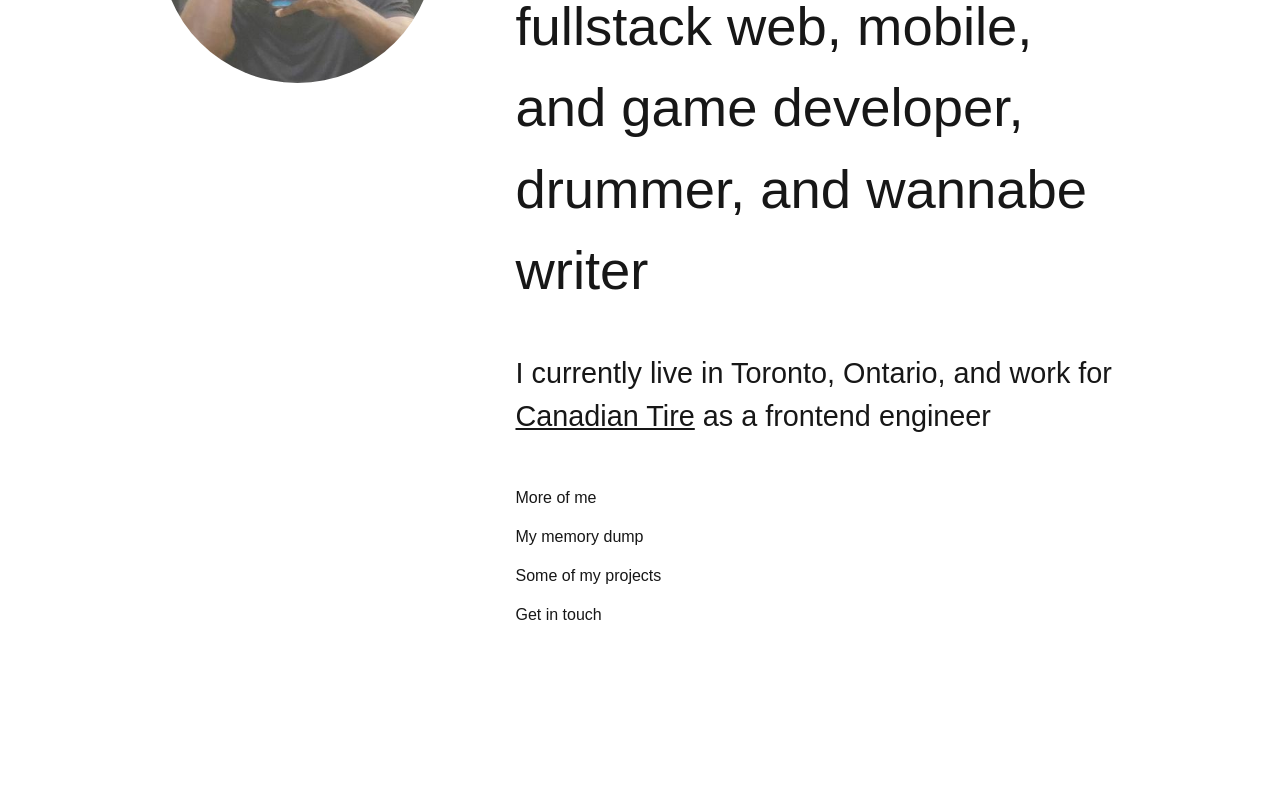
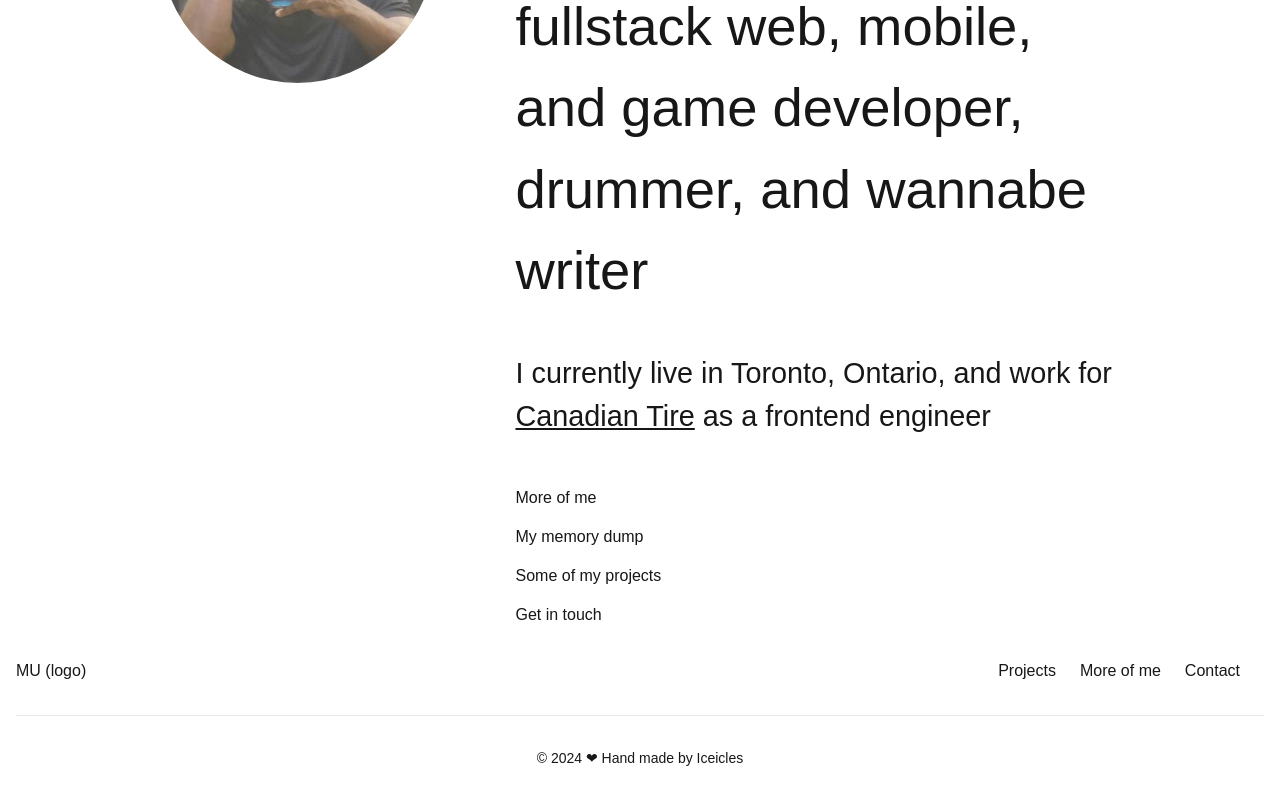
Before and after one commit to iceicles/portfolio, a Next.js app: page / in a window 1280 px wide. Shown: the part 360-1160 px from the top of the page. Before the commit the page ends 987 px from the top, so only its background shows below. Built offline with nearby package versions, Linux system fonts and the light colour scheme.

Commit message:
working on footer

```diff
--- a/app/layout.tsx
+++ b/app/layout.tsx
@@ -2,6 +2,7 @@ import type { Metadata } from 'next';
 import localFont from 'next/font/local';
 import './globals.css';
 import Header from '../components/Header';
+import Footer from '../components/Footer';
 
 const geistSans = localFont({
   src: './fonts/GeistVF.woff',
@@ -32,6 +33,7 @@ export default function RootLayout({
         <div>
           <Header />
           {children}
+          <Footer />
         </div>
       </body>
     </html>
--- /dev/null
+++ b/components/Footer/constant.ts
@@ -0,0 +1,19 @@
+import { FooterNav } from "../../types/FooterNav"
+
+export const FooterNavs: FooterNav[] = [
+    {
+        id: 1,
+        value: 'Projects',
+        href: '/my-projects'
+    },
+    {
+        id: 2,
+        value: 'More of me',
+        href: '/about-me'
+    },
+    {
+        id: 3,
+        value: 'Contact',
+        href: '/contact'
+    },
+]
--- /dev/null
+++ b/components/Footer/index.tsx
@@ -0,0 +1,47 @@
+import Link from 'next/link';
+import React, { FC } from 'react';
+import { FooterNavs } from './constant';
+
+const Footer: FC<{}> = ({}) => {
+  return (
+    <>
+      <div className='overflow-hidden max-w-[100vw]'>
+        <footer>
+          <div className='w-full p-4 md:py-8'>
+            <div className='sm:flex sm:items-center sm:justify-between'>
+              <span>MU (logo)</span>
+              <ul className='flex flex-wrap items-center'>
+                {FooterNavs.map((footer) => (
+                  <li>
+                    <Link
+                      href={footer.href}
+                      className='hover:underline me-4 md:me-6'
+                    >
+                      {footer.value}
+                    </Link>
+                  </li>
+                ))}
+              </ul>
+            </div>
+            <hr className='my-6 sm:mx-auto lg:my-8' />
+            <div className='block text-sm sm:text-center'>
+              © 2024 ❤ Hand made by {}
+              <Link
+                href='https://github.com/iceicles'
+                target='_blank'
+                className='hover:underline relative group'
+              >
+                Iceicles
+                <span className='absolute hidden group-hover:block bg-gray-800 rounded-md px-2 py-1 top-0 left-[105%] w-max'>
+                  My Github
+                </span>
+              </Link>
+            </div>
+          </div>
+        </footer>
+      </div>
+    </>
+  );
+};
+
+export default Footer;
--- /dev/null
+++ b/types/FooterNav.ts
@@ -0,0 +1,5 @@
+export type FooterNav = {
+  id: number,
+  value: string,
+  href: string
+}
```
